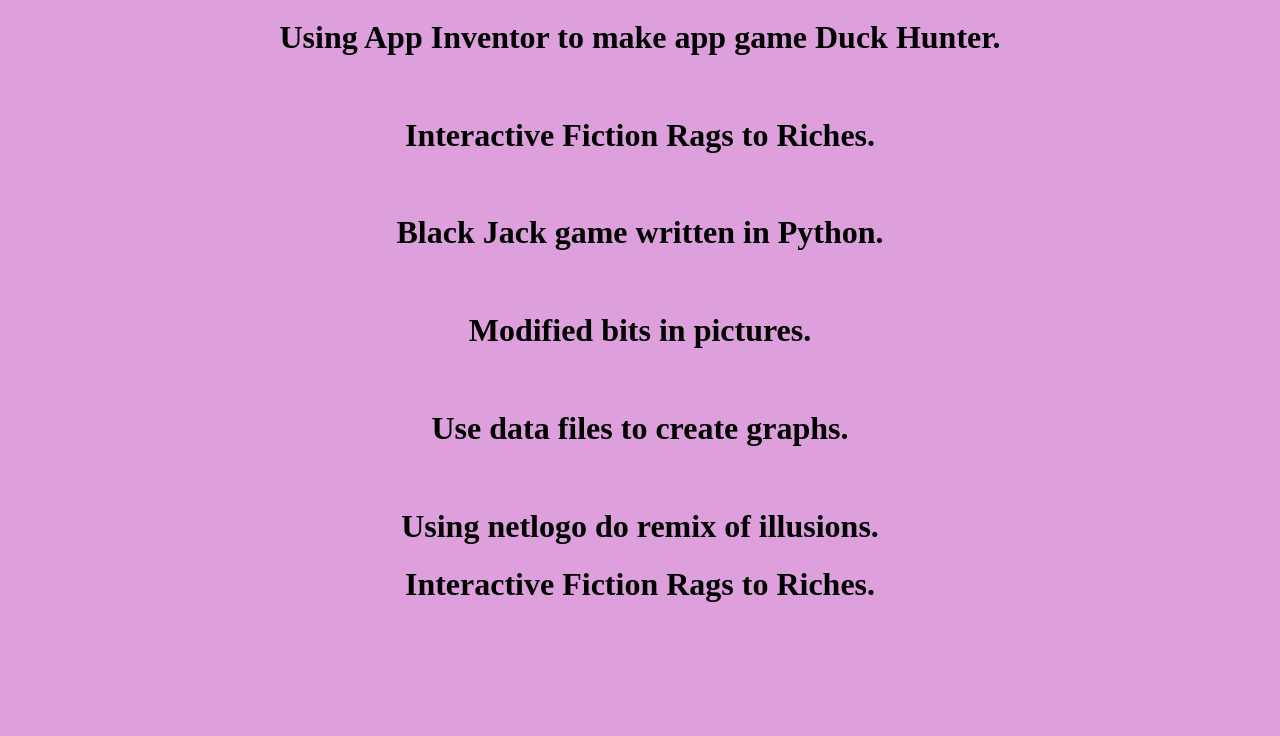
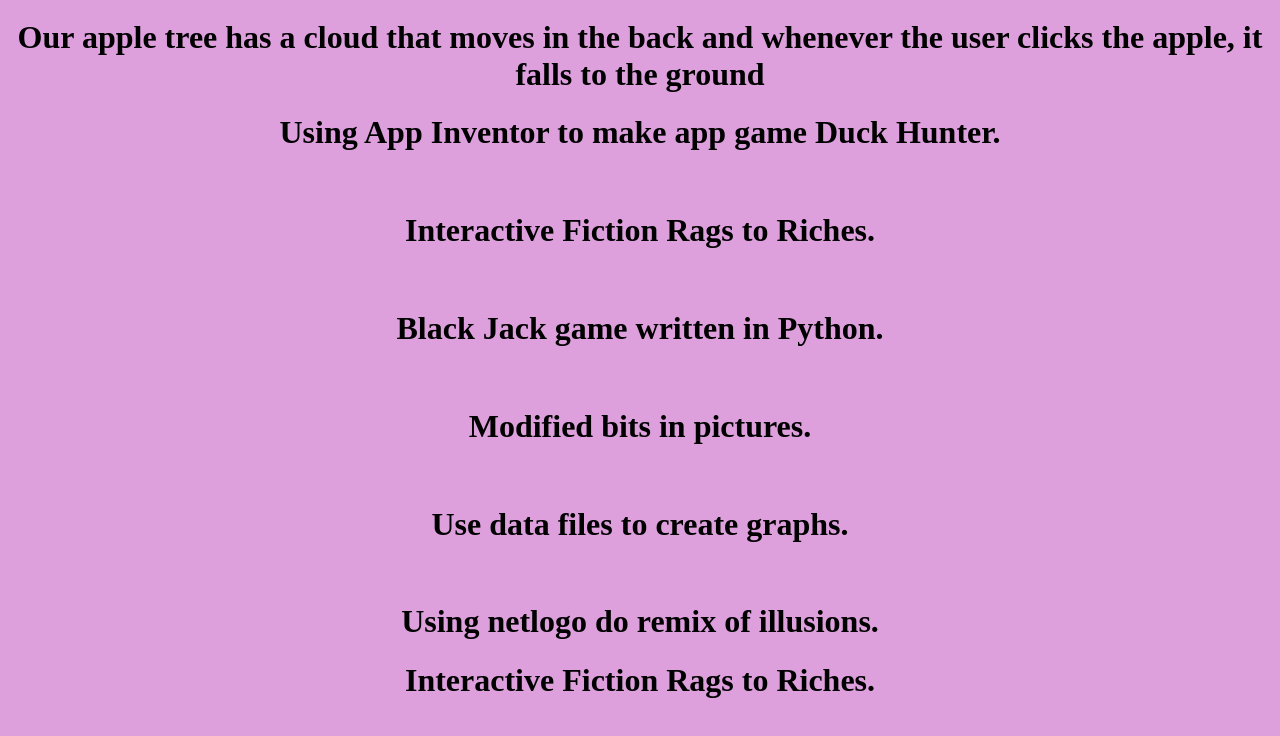
Before and after one commit to andrewchang0000/andrewchang0.github.io, a plain HTML site: page portfolio.html in a window 1280 px wide. Shown: the part 958-1694 px from the top of the page. Before the commit the page ends 1609 px from the top, so only its background shows below. Drawn offline with Linux system fonts and the light colour scheme.

Commit message:
Update portfolio.html

```diff
--- a/portfolio.html
+++ b/portfolio.html
@@ -21,6 +21,8 @@
     <br>
 	<img src="apple tree project final.png" width="900"height="400">
     <br>
+    <h1>   Our apple tree has a cloud that moves in the back and whenever the user clicks the apple, it falls to the ground
+    <br>
     <h1>   Using App Inventor to make app game Duck Hunter.</h1>
     <br>
     <h1>   Interactive Fiction Rags to Riches.</h1>
```
